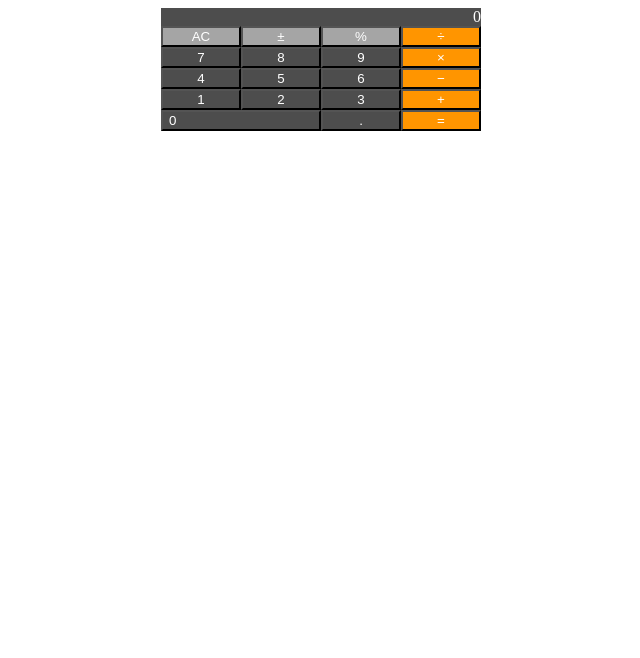
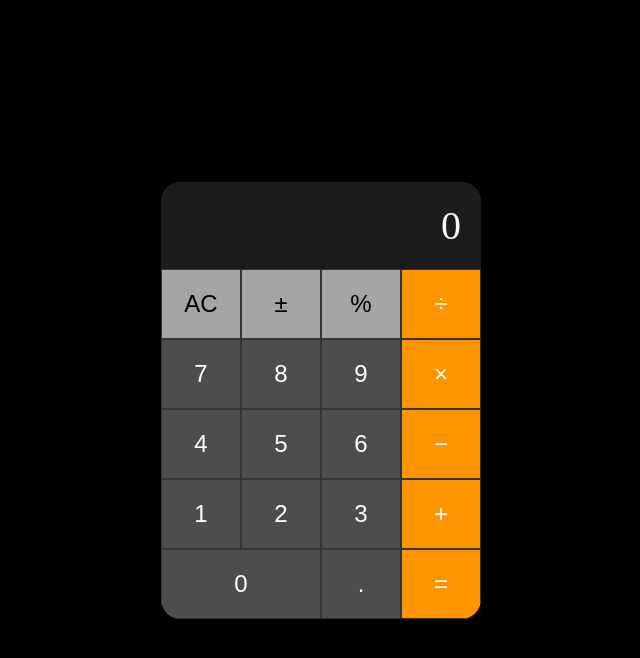
Before and after one commit to garyhumber/HTTP5114S24, a plain HTML site: page index.html in a window 1280 px wide. Shown: the whole page, without its empty margins (319-959 px from the left). Drawn offline with Linux system fonts and the light colour scheme.

Commit message:
final version

```diff
--- a/index.html
+++ b/index.html
@@ -13,44 +13,29 @@
         </div>
         <div class="buttons">
             <!-- Row 1 -->
-            <div class="row-1">
             <button class="button function" onclick="clearDisplay()">AC</button>
             <button class="button function" onclick="toggleSign()">±</button>
             <button class="button function" onclick="percent()">%</button>
             <button class="button operator" onclick="appendOperator('/')">÷</button>
-            </div>
-
             <!-- Row 2 -->
-            <div class="row-2">
             <button class="button number" onclick="appendNumber('7')">7</button>
             <button class="button number" onclick="appendNumber('8')">8</button>
             <button class="button number" onclick="appendNumber('9')">9</button>
             <button class="button operator" onclick="appendOperator('*')">×</button>
-            </div>
-
             <!-- Row 3 -->
-            <div class="row-3">
             <button class="button number" onclick="appendNumber('4')">4</button>
             <button class="button number" onclick="appendNumber('5')">5</button>
             <button class="button number" onclick="appendNumber('6')">6</button>
             <button class="button operator" onclick="appendOperator('-')">−</button>
-            </div>
-
             <!-- Row 4 -->
-            <div class="row-4">
             <button class="button number" onclick="appendNumber('1')">1</button>
             <button class="button number" onclick="appendNumber('2')">2</button>
             <button class="button number" onclick="appendNumber('3')">3</button>
             <button class="button operator" onclick="appendOperator('+')">+</button>
-            </div>
-
             <!-- Row 5 -->
-            <div class="row-5">
             <button class="button number zero" onclick="appendNumber('0')">0</button>
             <button class="button number" onclick="appendNumber('.')">.</button>
             <button class="button operator" onclick="calculate()">=</button>
-            </div>
-
         </div>
     </div>
     <script src="script.js"></script>
--- a/style.css
+++ b/style.css
@@ -1,96 +1,55 @@
-/*
-Colors
-  #ff9500;
-  #a5a5a5;
-  #4d4d4d
-*/
-
 body {
-  font-size: 16px;
   display: flex;
-  flex-direction: column;
+  justify-content: center;
   align-items: center;
+  height: 100vh;
+  background-color: #000;
+  margin: 0;
 }
 
 .calculator {
-  display: flex;
-  flex-direction: column;
-  align-content: center;
-  justify-content: space-between;
-  width: 20em;
-  height: 100%;
+  width: 320px;
+  background-color: #333;
+  border-radius: 20px;
+  overflow: hidden;
+  box-shadow: 0 0 20px rgba(0, 0, 0, 0.5);
 }
 
 .display {
-  display: flex;
-  justify-content: flex-end;
-  color: #ffffff;
-  background-color: #4d4d4d;
-  width: 20em;
-  flex-wrap: nowrap;
+  background-color: #1c1c1c;
+  color: white;
+  font-size: 2.5rem;
+  text-align: right;
+  padding: 20px;
 }
 
 .buttons {
   display: flex;
-  flex-direction: column;
-  justify-content: center;
-  align-content: space-between;
-  height: 100%;
-}
-
-.row-1 {
-  flex-basis: 1;
-  width: 100%;
-  height: 20%;
-  display: flex;
-  align-content: space-between;
-}
-
-.row-2 {
-  flex-basis: 1;
-  width: 100%;
-  display: flex;
-  align-content: space-between;
-}
-
-.row-3 {
-  flex-basis: 1;
-  width: 100%;
-  display: flex;
-  align-content: space-between;
-}
-
-.row-4 {
-  flex-basis: 1;
-  width: 100%;
-  display: flex;
-  align-content: space-between;
-}
-
-.row-5 {
-  width: 100%;
-  display: flex;
-  align-content: space-between;
+  flex-wrap: wrap;
 }
 
 .button {
-  color: #fff;
+  width: 25%;
+  padding: 20px;
+  box-sizing: border-box;
+  border: 1px solid #333;
   background-color: #4d4d4d;
-  width: 25%;
+  color: white;
+  font-size: 1.5rem;
+  text-align: center;
+  cursor: pointer;
 }
 
 .button.zero {
-  display: flex;
-  justify-items: center;
-  align-items: center;
   width: 50%;
-  flex-basis: 2;
 }
 
 .button.operator {
   background-color: #ff9500;
+  color: white;
 }
 
 .button.function {
   background-color: #a5a5a5;
+  color: black;
 }
```
Lines whose indentation alone changed are shown as unchanged.
